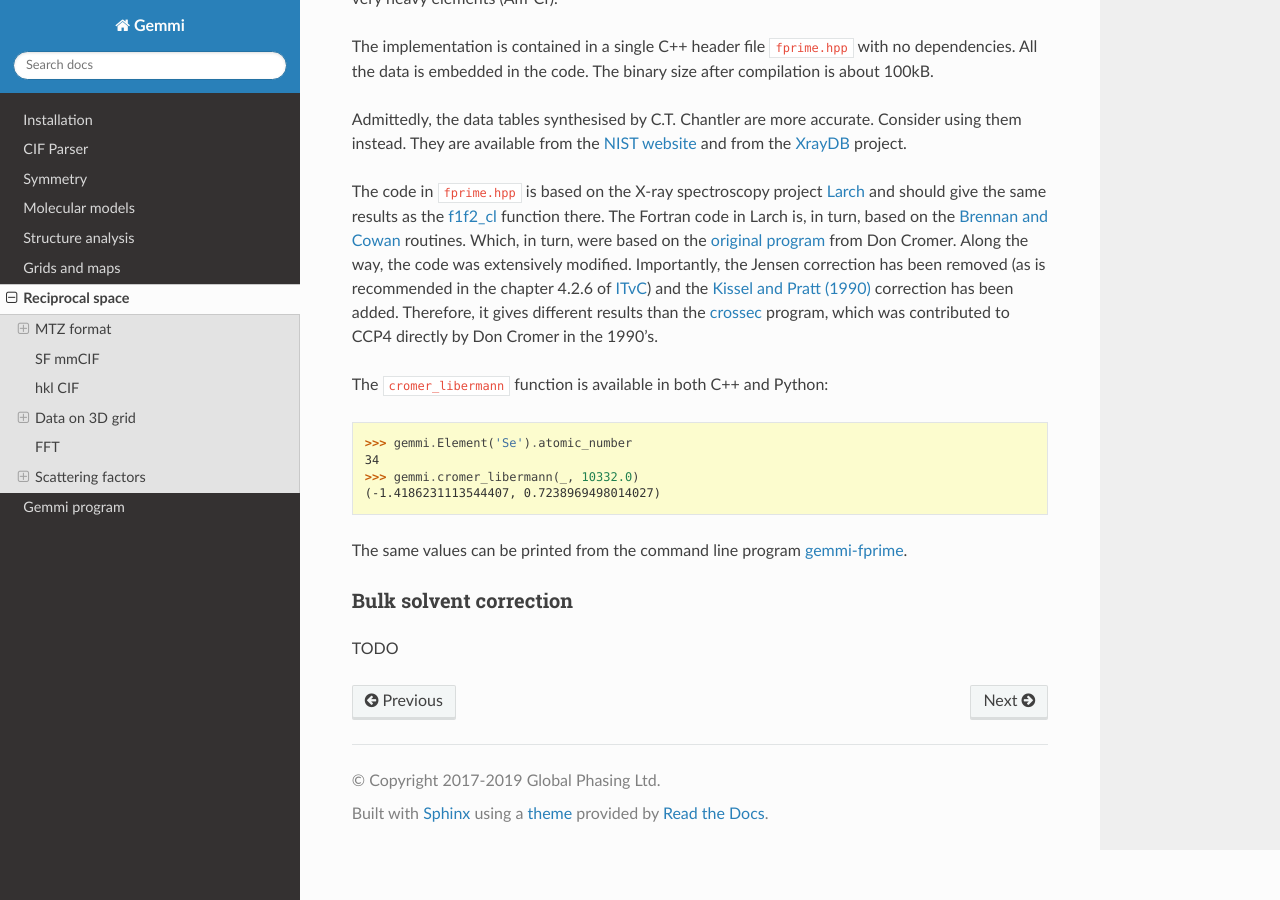
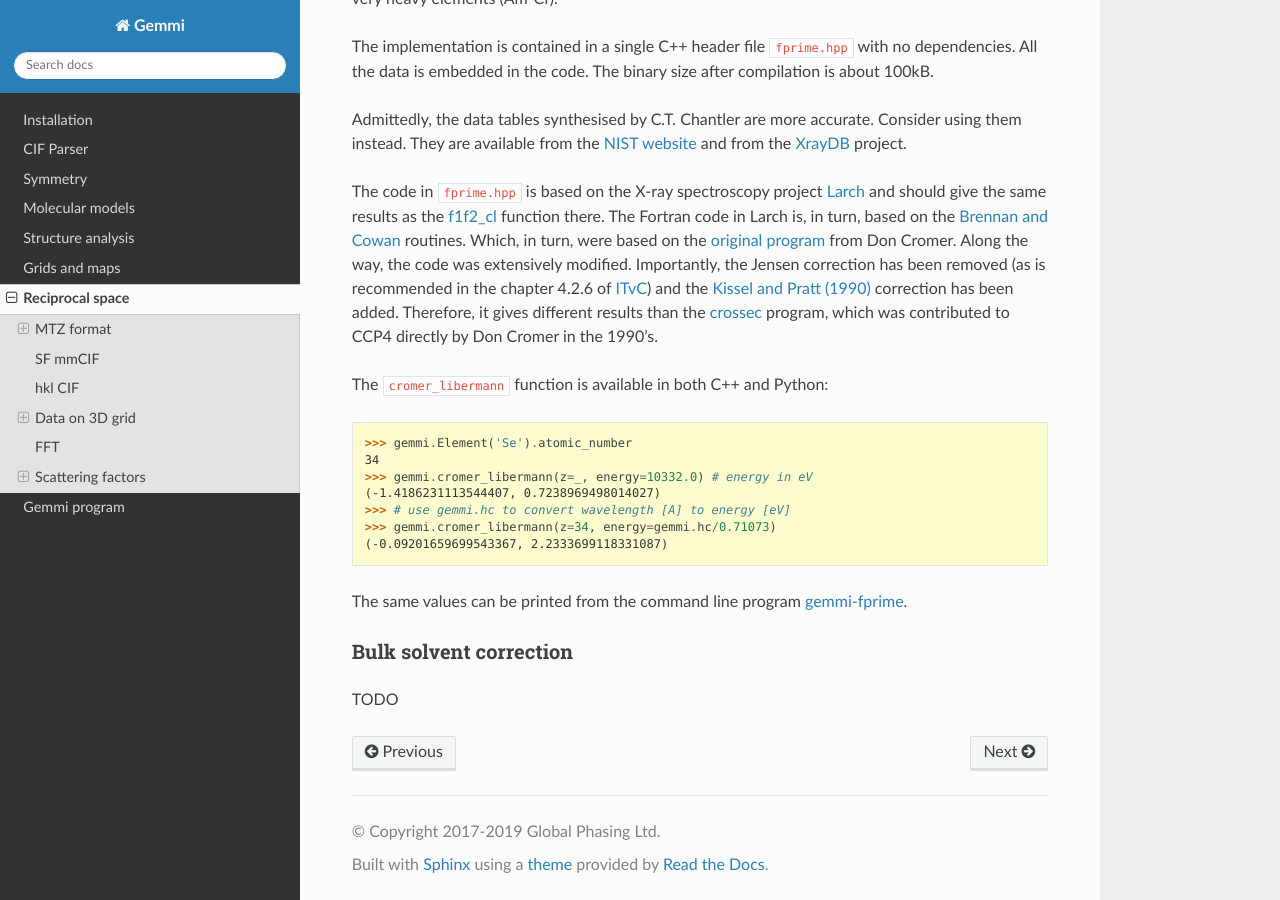
Before and after one commit to project-gemmi/gemmi, a Sphinx documentation site: the page built from docs/hkl.rst, in a window 1280 px wide and 900 px high, scrolled down 17404 px. Built offline with Sphinx 7.4.7 and the Read the Docs theme 2.0.0, drawn with Linux system fonts in a browser that asks for light colours.

Commit message:
document how to convert wavelength [A] to energy [eV]

```diff
--- a/docs/hkl.rst
+++ b/docs/hkl.rst
@@ -951,8 +951,11 @@ The ``cromer_libermann`` function is available in both C++ and Python:
 
   >>> gemmi.Element('Se').atomic_number
   34
-  >>> gemmi.cromer_libermann(_, 10332.0)
+  >>> gemmi.cromer_libermann(z=_, energy=10332.0) # energy in eV
   (-1.4186231113544407, 0.7238969498014027)
+  >>> # use gemmi.hc to convert wavelength [A] to energy [eV]
+  >>> gemmi.cromer_libermann(z=34, energy=gemmi.hc/0.71073)
+  (-0.09201659699543367, 2.2333699118331087)
 
 The same values can be printed from the command line program
 :ref:`gemmi-fprime <fprime>`.
```
Also changed, not shown: 1 other file.
